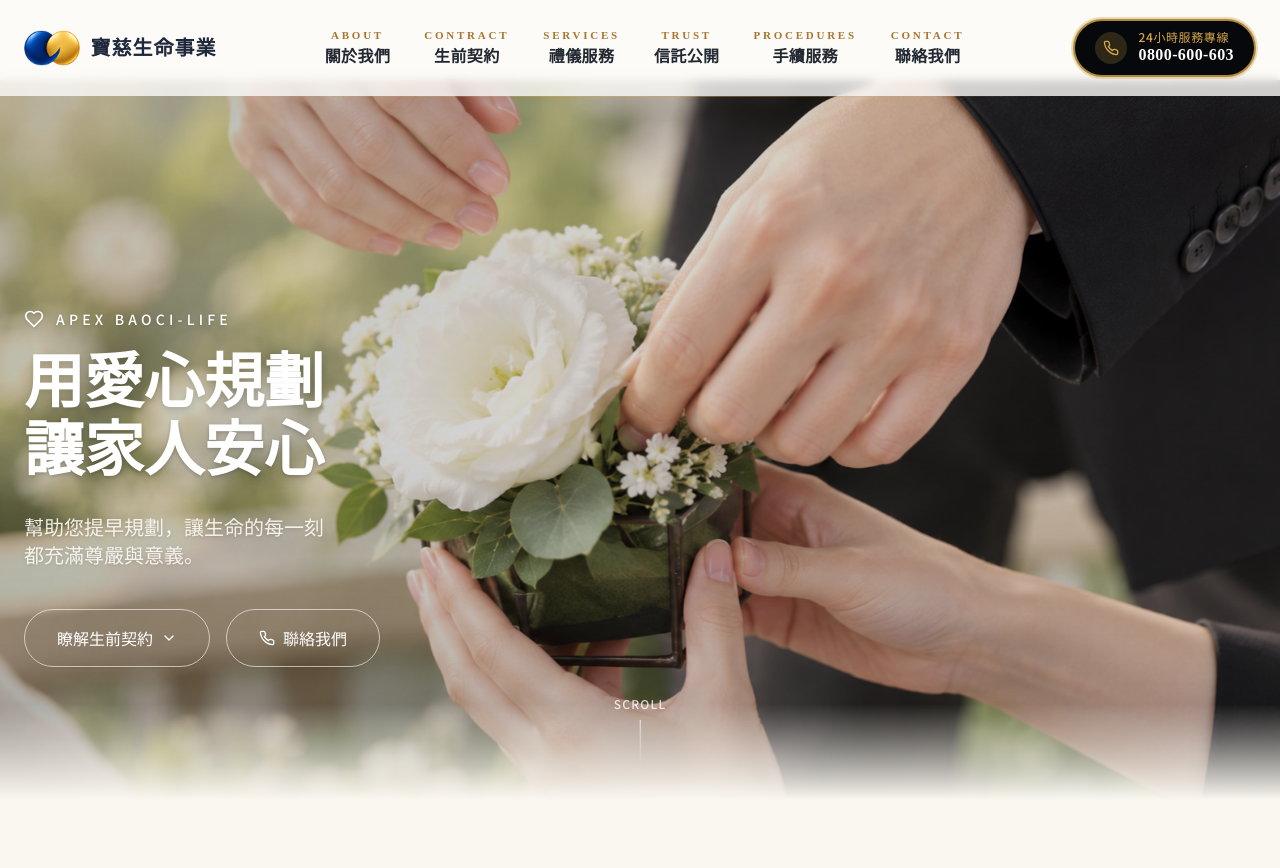
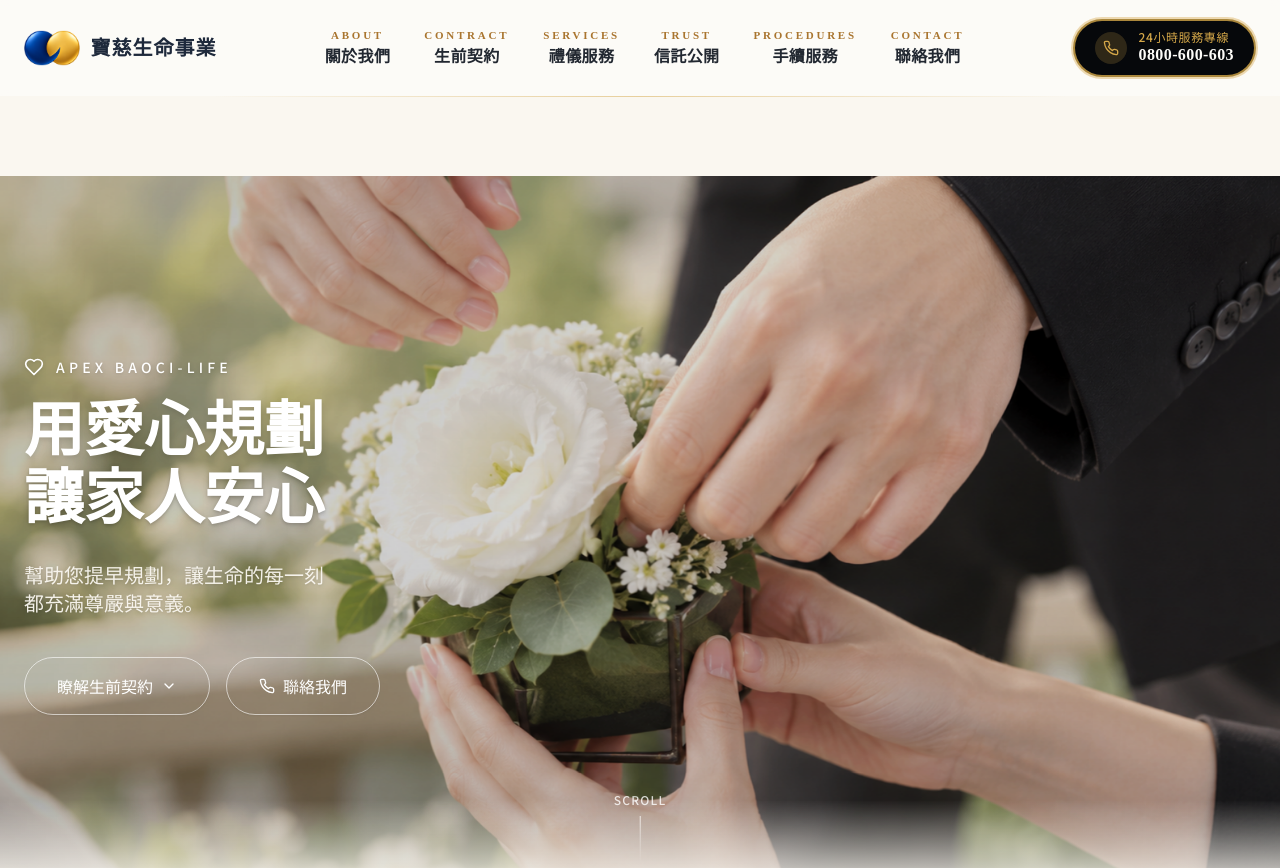
Before and after one commit to m9606286/baoci-life-website, a React (Vite) app: page / in a window 1280 px wide. Shown: the top 868 px of the page. Built offline with nearby package versions, Linux system fonts and the light colour scheme.

Commit message:
Update Home.tsx

```diff
--- a/src/components/Home.tsx
+++ b/src/components/Home.tsx
@@ -13,8 +13,8 @@ export default function Home() {
   return (
     <div className="bg-ivory-100 min-h-screen text-ink-900 font-sans">
 
-      {/* 1. Hero 品牌主視覺區：移除頂部外距，完美貼齊全站頂部金色質感線 */}
-      <section id="top" className="group/hero relative h-[90vh] min-h-[600px] max-h-[900px] overflow-hidden -mt-24 pt-24">
+      {/* 1. Hero 品牌主視覺區：高度完美扣除 Header 20 (5rem)，貼齊頂部金色質感線 */}
+      <section id="top" className="group/hero relative h-[calc(100vh-5rem)] min-h-[550px] max-h-[850px] overflow-hidden">
         {/* Background image with bright overlay and hover zoom */}
         <div className="absolute inset-0 overflow-hidden">
           <img
```
